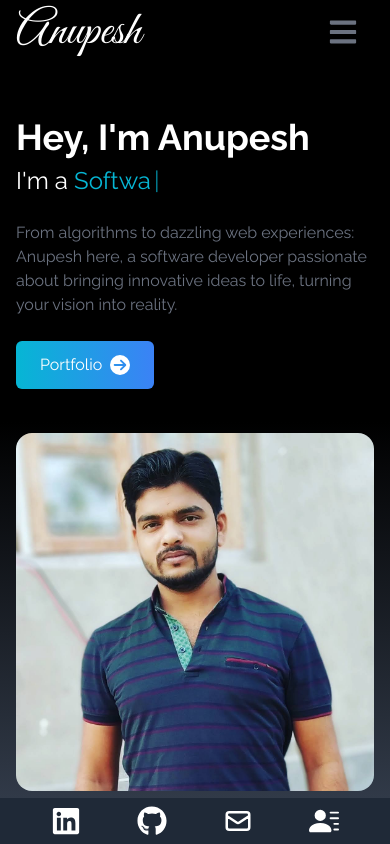
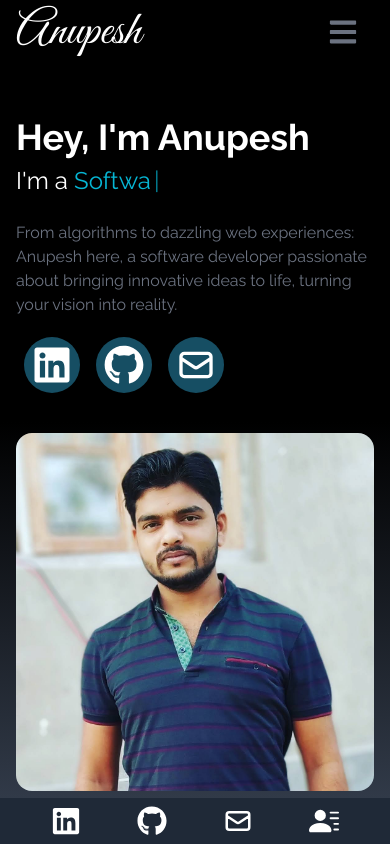
Before and after one commit to AnupeshVerma/Portfolio, a React (Create React App) app: page / in a window 390 px wide. Shown: the top 844 px of the page. Built offline with nearby package versions, Linux system fonts and the light colour scheme; the HTML template or start-up script is replaced by a standard one.

Commit message:
Add links to home page in mobileview

```diff
--- a/src/components/Home.jsx
+++ b/src/components/Home.jsx
@@ -1,6 +1,8 @@
 import React, { useEffect } from "react";
 import heroImage from "../assets/heroImage.jpg";
 import { FaCircleArrowRight } from "react-icons/fa6";
+import { FaGithub, FaLinkedin } from "react-icons/fa";
+import { HiOutlineMail } from "react-icons/hi";
 import { Link } from "react-scroll";
 import { Typewriter } from "react-simple-typewriter";
 import { motion } from "framer-motion";
@@ -9,6 +11,27 @@ const Home = () => {
   useEffect(() => {
     document.title = "Anupesh's Portfolio";
   }, []);
+
+  const links = [
+    {
+      id: 1,
+      name: "LinkedIn",
+      icon: <FaLinkedin size={40} />,
+      href: "https://www.linkedin.com/in/AnupeshVerma/",
+    },
+    {
+      id: 2,
+      name: "GitHub",
+      icon: <FaGithub size={40} />,
+      href: "https://github.com/anupeshverma",
+    },
+    {
+      id: 3,
+      name: "Mail",
+      icon: <HiOutlineMail size={40} />,
+      href: "mailto:Anupeshkverma121@gmail.com",
+    },
+  ];
 
   return (
     <div
@@ -44,18 +67,27 @@ const Home = () => {
             software developer passionate about bringing innovative ideas to
             life, turning your vision into reality.
           </p>
-          <div>
-            <Link
-              to="projects"
-              smooth
-              duration={500}
-              className=" group text-white w-fit px-6 py-3 my-2 flex items-center rounded-md bg-gradient-to-r from-cyan-500 to-blue-500 cursor-pointer"
-            >
-              Portfolio
-              <span className="group-hover:rotate-90 duration-300 ml-2">
-                <FaCircleArrowRight size={20} />
-              </span>
-            </Link>
+
+          <div id="connectLinks" className="md:hidden">
+            <ul className="list-none flex">
+              {links.map(({ id, name, icon, href }) => (
+                <li
+                  key={id}
+                  className={
+                    "my-1 mx-2 p-2 rounded-full duration-300 bg-cyan-900 text-cyan-600"
+                  }
+                >
+                  <a
+                    href={href}
+                    className="flex justify-between items-center w-full text-white"
+                    target="_blank"
+                    rel="noreferrer"
+                  >
+                    {icon}
+                  </a>
+                </li>
+              ))}
+            </ul>
           </div>
         </motion.div>
         <div id="heroImage" className="md:w-1/2">
```
